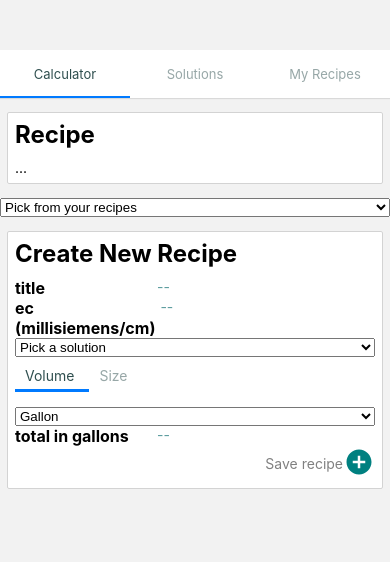
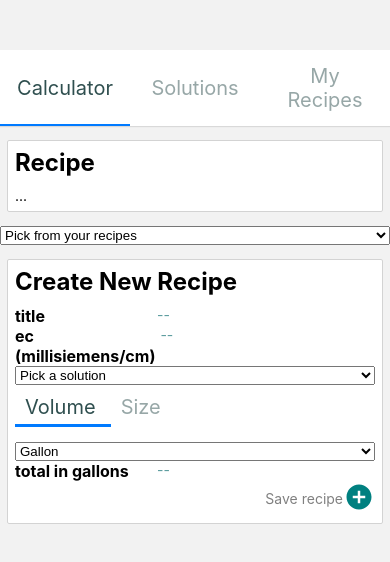
Before and after one commit to niole/hydrocalc-mobile, a React Native app: screen /Calculator in a window 390 px wide. Shown: the top 562 px of the page. Built offline with nearby package versions, Linux system fonts and the light colour scheme; what expo-linking would draw is missing.

Commit message:
Use fontsizes in tabs

```diff
--- a/components/Tabs.tsx
+++ b/components/Tabs.tsx
@@ -1,5 +1,6 @@
 import * as React from 'react';
 import { StyleSheet, Pressable, Text, View } from 'react-native';
+import fontSizes from '../constants/FontSizes';
 
 /**
  * I made some tabs bc for some reason things cost money in mobile
@@ -18,11 +19,17 @@ export const Tabs: React.FC<TabsProps> = ({ children, defaultKey }) => {
         {React.Children.map(children, (child: JSX.Element) => (
           <Pressable
             style={
-              selected === child.props.id ? [styles.selected, styles.tabbase] : [styles.notselected, styles.tabbase]
+              selected === child.props.id ? [styles.selected, styles.tabbase] : styles.tabbase
             }
             onPress={() => setSelected(child.props.id)}
           >
-            <Text style={selected === child.props.id ? styles.selectedText : styles.text }>{child.props.title}</Text>
+          <Text style={
+              selected === child.props.id ?
+                [styles.baseText, styles.selectedText] :
+                [styles.baseText, styles.text]
+            }>
+              {child.props.title}
+            </Text>
           </Pressable>
         ))}
       </View>
@@ -54,13 +61,15 @@ const styles = StyleSheet.create({
     borderBottomColor: 'rgb(0, 122, 255)',
     borderBottomWidth: 3,
   },
+  baseText: {
+    fontSize: fontSizes.medium,
+  },
   selectedText: {
-    color: 'darkslategray'
+    color: 'darkslategray',
   },
   text: {
     color: 'rgba(47, 79, 79, 0.5)',
   },
-  notselected: {},
   tabs: {
     paddingBottom: 15,
     flexDirection: "row"
--- a/navigation/index.tsx
+++ b/navigation/index.tsx
@@ -11,6 +11,7 @@ import * as React from 'react';
 import { View, ColorSchemeName, Pressable } from 'react-native';
 
 import Colors from '../constants/Colors';
+import fontSizes from '../constants/FontSizes';
 import useColorScheme from '../hooks/useColorScheme';
 import ModalScreen from '../screens/ModalScreen';
 import NotFoundScreen from '../screens/NotFoundScreen';
@@ -61,7 +62,10 @@ function TabNavigator() {
       <Tab.Navigator
         initialRouteName="Calculator"
         screenOptions={{
-          tabBarLabelStyle: { textTransform: 'capitalize' },
+          tabBarLabelStyle: {
+            fontSize: fontSizes.medium,
+            textTransform: 'capitalize'
+          },
           tabBarActiveTintColor: 'darkslategray',
         }}>
         <Tab.Screen
```
